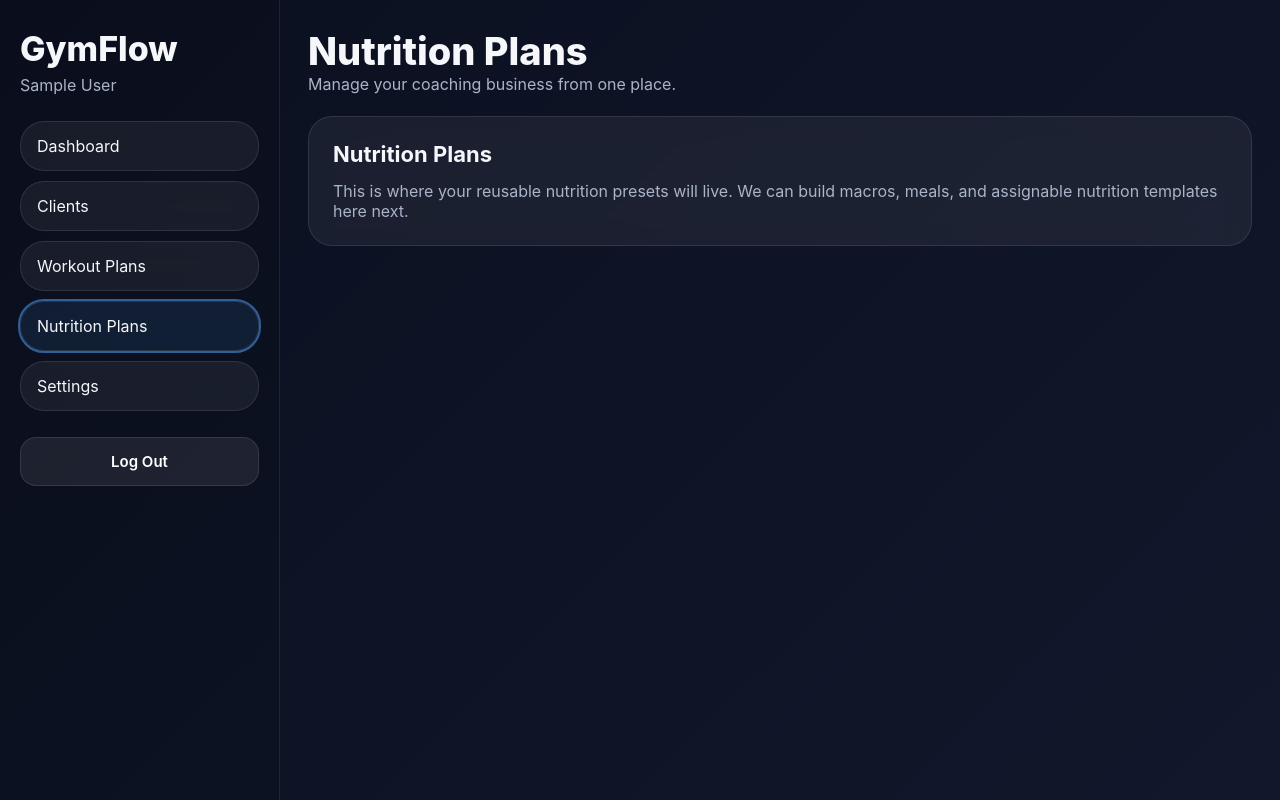
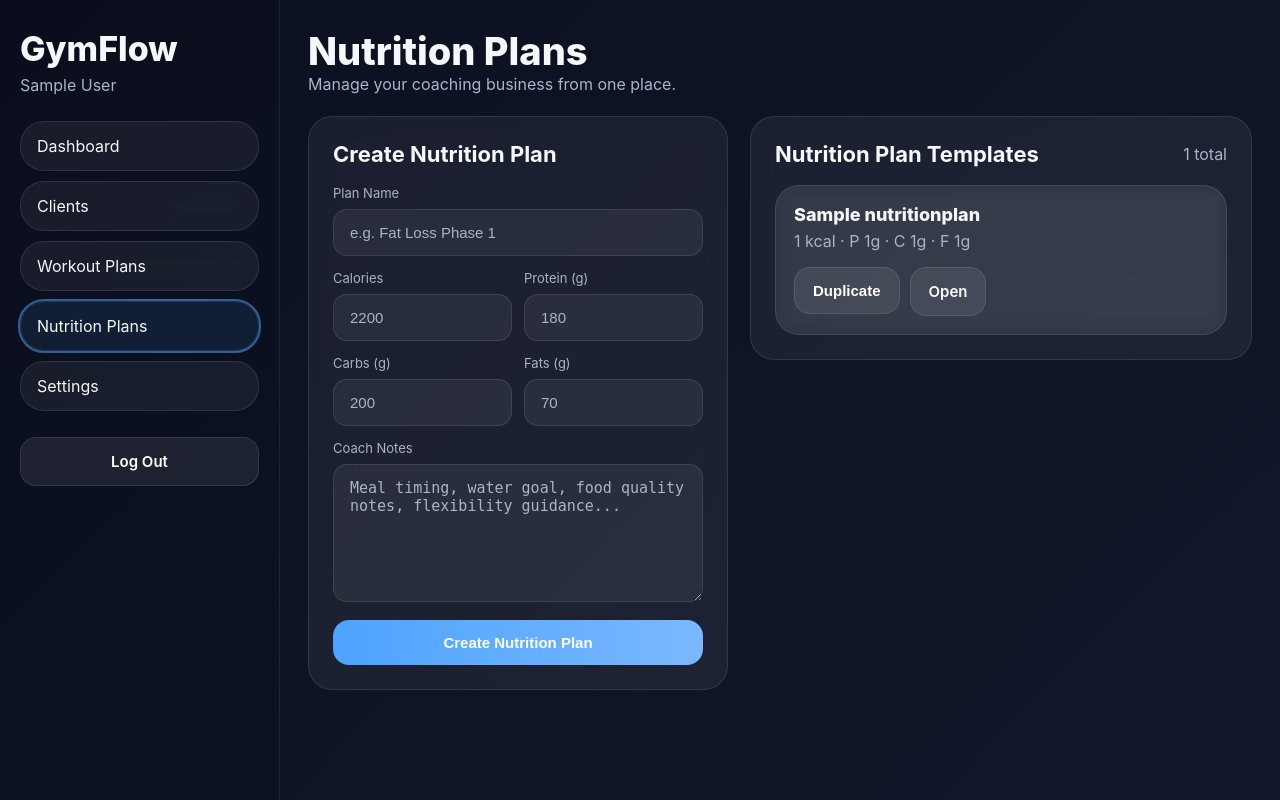
Before and after one commit to Deen-Codes/gymflow-backend, a Django app: page /dashboard/nutrition-plans/ in a window 1280 px wide. Run offline with Django 4.2, Linux system fonts and the light colour scheme; a user stored in the database is signed in; tables that the repository leaves empty hold one stand-in row (values such as "Sample post").

Commit message:
Fix nutrition plans dashboard page

```diff
--- a/templates/dashboard/dashboard_nutrition_plans.html
+++ b/templates/dashboard/dashboard_nutrition_plans.html
@@ -1,10 +1,89 @@
 {% extends "dashboard/dashboard_shell.html" %}
 
 {% block dashboard_content %}
-<div class="glass" style="padding:24px;">
-    <div style="font-size:22px;font-weight:700;margin-bottom:14px;">Nutrition Plans</div>
-    <div class="muted">
-        This is where your reusable nutrition presets will live. We can build macros, meals, and assignable nutrition templates here next.
+<div style="display:grid;grid-template-columns:420px 1fr;gap:22px;align-items:start;">
+    <div class="glass" style="padding:24px;">
+        <div style="font-size:22px;font-weight:700;margin-bottom:18px;">Create Nutrition Plan</div>
+
+        <form method="post" action="{% url 'dashboard-create-nutrition-plan' %}" style="display:grid;gap:14px;">
+            {% csrf_token %}
+
+            <div>
+                <label class="label">Plan Name</label>
+                <input class="input" type="text" name="name" placeholder="e.g. Fat Loss Phase 1">
+            </div>
+
+            <div style="display:grid;grid-template-columns:1fr 1fr;gap:12px;">
+                <div>
+                    <label class="label">Calories</label>
+                    <input class="input" type="number" name="calories_target" min="0" placeholder="2200">
+                </div>
+                <div>
+                    <label class="label">Protein (g)</label>
+                    <input class="input" type="number" name="protein_target" min="0" placeholder="180">
+                </div>
+            </div>
+
+            <div style="display:grid;grid-template-columns:1fr 1fr;gap:12px;">
+                <div>
+                    <label class="label">Carbs (g)</label>
+                    <input class="input" type="number" name="carbs_target" min="0" placeholder="200">
+                </div>
+                <div>
+                    <label class="label">Fats (g)</label>
+                    <input class="input" type="number" name="fats_target" min="0" placeholder="70">
+                </div>
+            </div>
+
+            <div>
+                <label class="label">Coach Notes</label>
+                <textarea class="input" name="notes" rows="6" placeholder="Meal timing, water goal, food quality notes, flexibility guidance..."></textarea>
+            </div>
+
+            <button type="submit" class="btn btn-primary">Create Nutrition Plan</button>
+        </form>
+    </div>
+
+    <div class="glass" style="padding:24px;">
+        <div style="display:flex;justify-content:space-between;align-items:center;margin-bottom:18px;">
+            <div style="font-size:22px;font-weight:700;">Nutrition Plan Templates</div>
+            <div class="muted">{{ nutrition_plans|length }} total</div>
+        </div>
+
+        {% if nutrition_plans %}
+            <div style="display:grid;gap:14px;">
+                {% for plan in nutrition_plans %}
+                    <div class="glass" style="padding:18px;">
+                        <div style="display:flex;justify-content:space-between;align-items:center;gap:16px;flex-wrap:wrap;">
+                            <a href="{% url 'trainer-nutrition-plan-detail' plan.id %}" style="display:block;flex:1;min-width:220px;">
+                                <div style="font-size:18px;font-weight:800;margin-bottom:6px;">{{ plan.name }}</div>
+                                <div class="muted">
+                                    {{ plan.calories_target }} kcal ·
+                                    P {{ plan.protein_target }}g ·
+                                    C {{ plan.carbs_target }}g ·
+                                    F {{ plan.fats_target }}g
+                                </div>
+                            </a>
+
+                            <div style="display:flex;gap:10px;flex-wrap:wrap;">
+                                <form method="post" action="{% url 'dashboard-duplicate-nutrition-plan' plan.id %}">
+                                    {% csrf_token %}
+                                    <button type="submit" class="btn btn-secondary">Duplicate</button>
+                                </form>
+
+                                <a href="{% url 'trainer-nutrition-plan-detail' plan.id %}" class="btn btn-secondary">
+                                    Open
+                                </a>
+                            </div>
+                        </div>
+                    </div>
+                {% endfor %}
+            </div>
+        {% else %}
+            <div class="muted">
+                No nutrition plan templates yet. Create your first one on the left.
+            </div>
+        {% endif %}
     </div>
 </div>
 {% endblock %}
```
